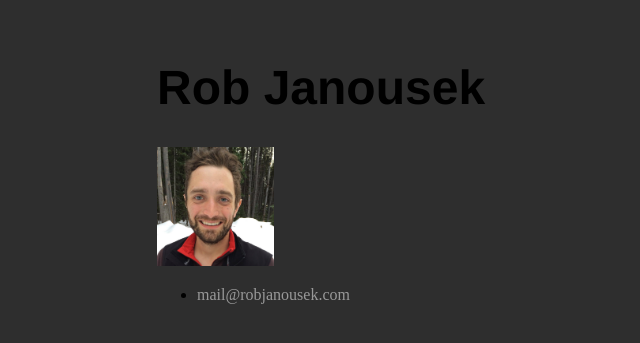
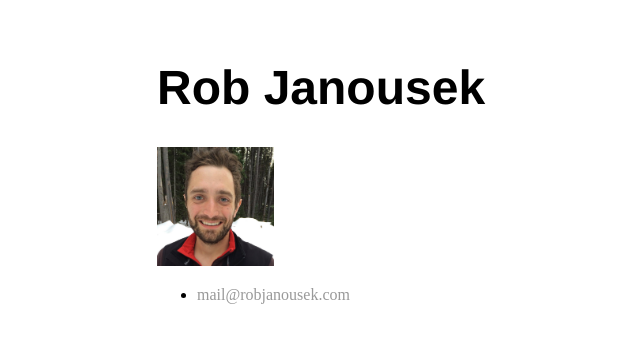
Before and after one commit to robjanousek/robjanousek.github.io, a Jekyll site: the page built from index.html, in a window 1280 px wide. Shown: the top 343 px of the page, without its empty margins (35-675 px from the left). Built offline with Jekyll 4.4.1, drawn with Linux system fonts in a browser that asks for light colours.

Commit message:
Update index.html

```diff
--- a/index.html
+++ b/index.html
@@ -2,10 +2,8 @@
 layout: default
 title: Rob Janousek
 ---
-<body style="background-color:#2e2e2e;">
 <div class="blurb">
 	<h1>Rob Janousek</h1>
 	<img src="Profile-RJ.jpg" width="117" height="119" alt="Rob Janousek" />
 
 </div><!-- /.blurb -->
-</body>
```
